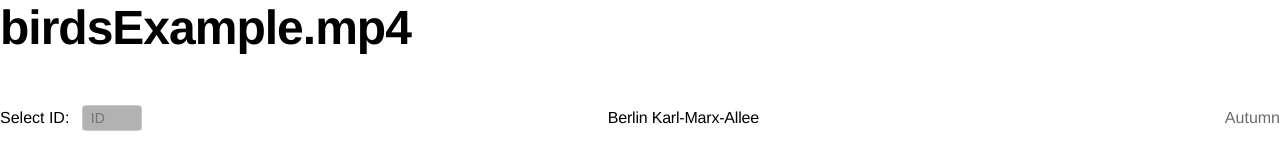
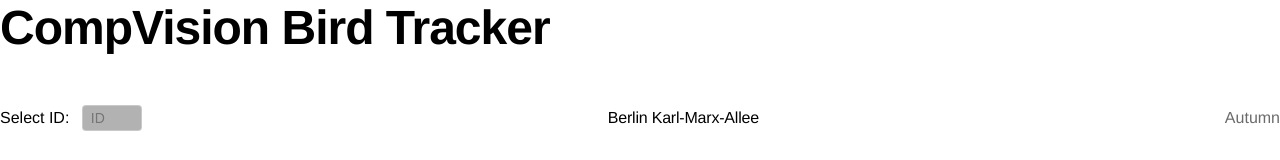
Before and after one commit to Vaskes23/Mandate, a React app: page / in a window 1280 px wide. Shown: the top 160 px of the page. Built offline with nearby package versions, Linux system fonts and the light colour scheme; the HTML template or start-up script is replaced by a standard one.

Commit message:
Phase 2.2: Make TitleBar dynamic with optional videoName prop
- Remove hardcoded 'birdsExample.mp4'
- Add optional videoName prop with default 'CompVision Bird Tracker'
- Component ready for file picker integration in Phase 3

```diff
--- a/src/renderer/components/TitleBar.tsx
+++ b/src/renderer/components/TitleBar.tsx
@@ -2,14 +2,15 @@ import React from 'react';
 
 interface TitleBarProps {
   className?: string;
+  videoName?: string;
 }
 
-export const TitleBar: React.FC<TitleBarProps> = ({ className = '' }) => {
+export const TitleBar: React.FC<TitleBarProps> = ({ className = '', videoName = 'CompVision Bird Tracker' }) => {
   return (
     <div className={`title-bar ${className}`}>
       <div className="title-bar-drag-region"></div>
 
-      <div className="site-title">birdsExample.mp4</div>
+      <div className="site-title">{videoName}</div>
 
     </div>
   );
```
